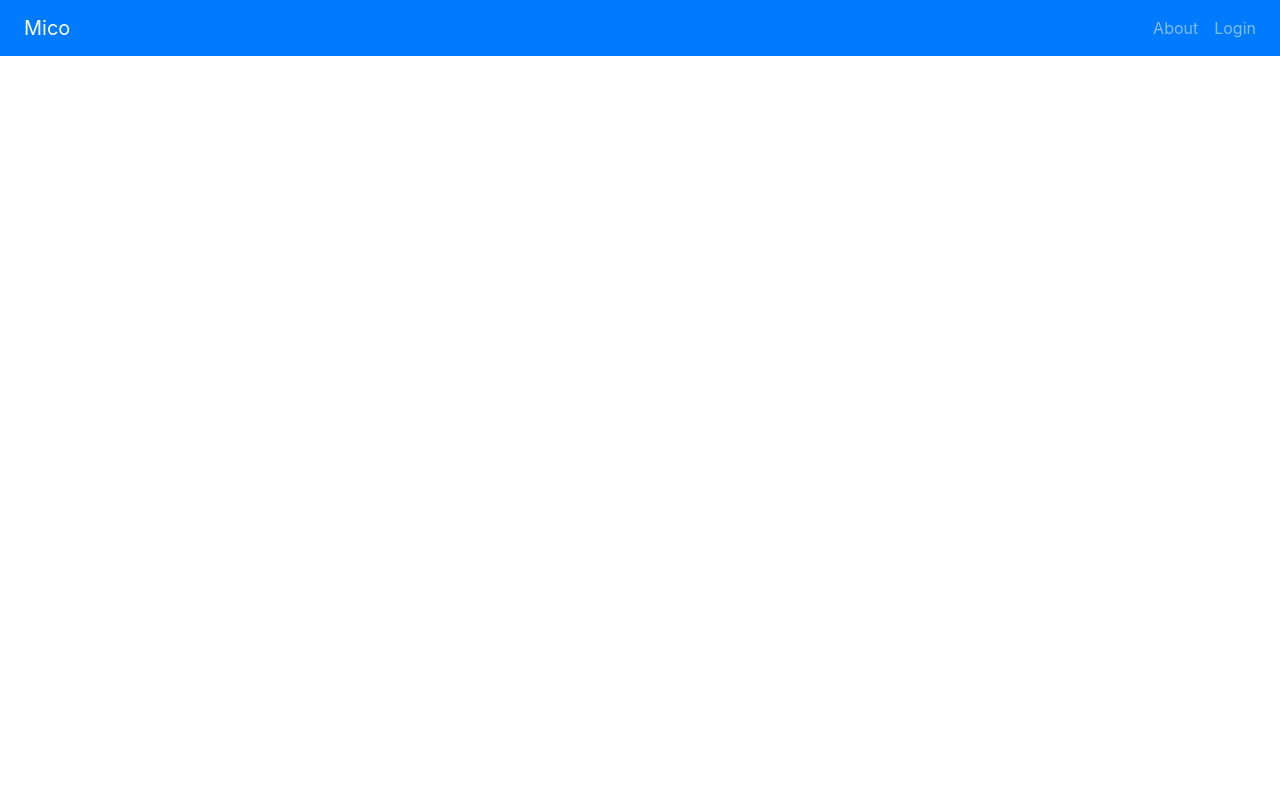
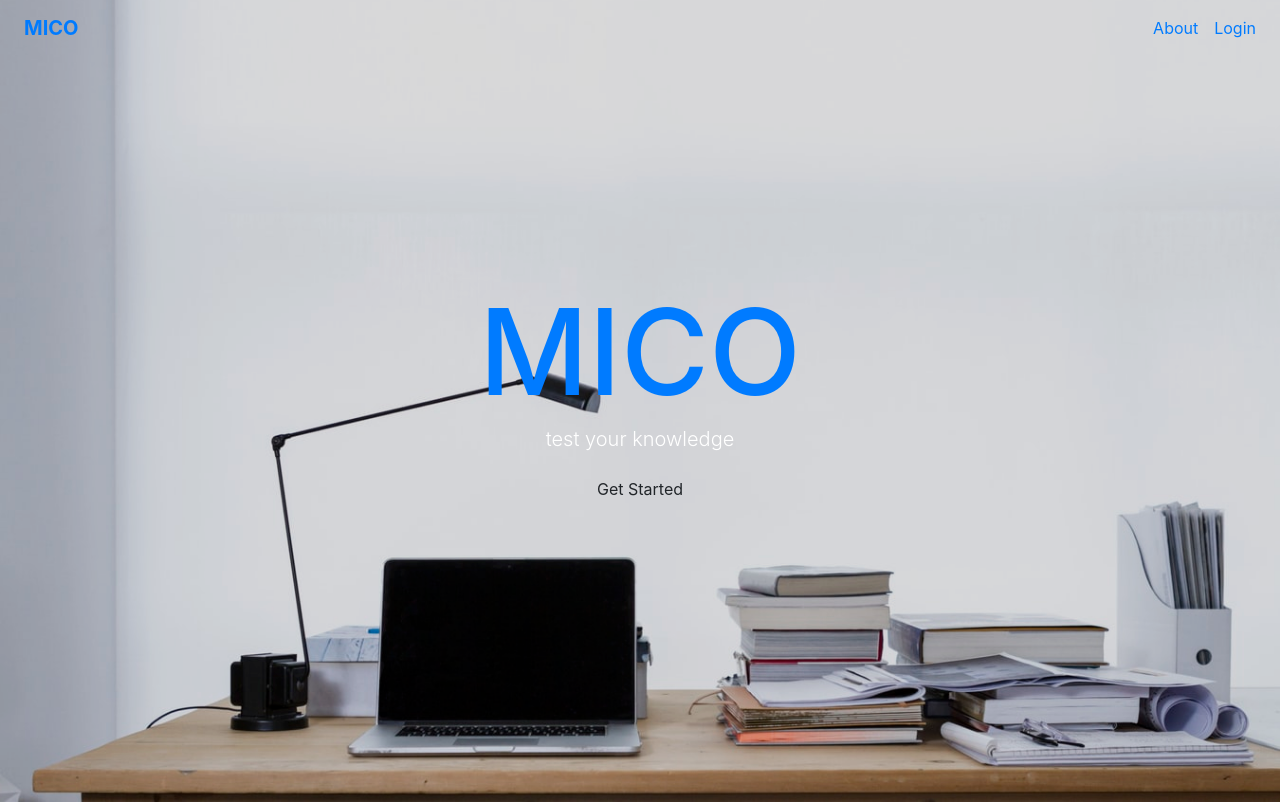
Before and after one commit to hblackmer/mico, a React (Create React App) app: page / in a window 1280 px wide. Built offline with nearby package versions, Linux system fonts and the light colour scheme.

Commit message:
Added Showcase component.

```diff
--- a/src/components/Main/Main.js
+++ b/src/components/Main/Main.js
@@ -1,11 +1,13 @@
 import React, { Component } from 'react';
 import Navigation from '../Navigation/Navigation';
+import Showcase from '../Showcase/Showcase';
 
 class Main extends Component {
     render() {
         return (
             <div className="Main">
                 <Navigation />
+                <Showcase />
             </div>
         );
     }
--- a/src/components/Navigation/Navigation.js
+++ b/src/components/Navigation/Navigation.js
@@ -38,8 +38,8 @@ class Navigation extends Component {
     render() {
         return (
             <div className="App">
-                <Navbar dark sticky="top" color="primary" expand="md">
-                    <NavbarBrand className="ml-2" href="/">Mico</NavbarBrand>
+                <Navbar sticky="top" expand="md">
+                    <NavbarBrand className="ml-2" href="/"><strong>MICO</strong></NavbarBrand>
                     <NavbarToggler onClick={this.toggle} />
                     <Collapse isOpen={this.state.isOpen} navbar>
                         <Nav className="ml-auto" navbar>
--- /dev/null
+++ b/src/components/Showcase/Showcase.css
@@ -0,0 +1,38 @@
+/*
+========================
+    MAIN IMAGE
+========================
+*/
+.showcase {
+    margin-top: -70px;
+    height: 102vh;
+    background: url("../../desktop.jpeg") bottom center / cover no-repeat;
+    position: relative;
+}
+
+#header {
+    z-index: 2;
+}
+
+#overlay {
+    background: rgba(0,0,0,0.15);
+    position: absolute;
+    top: 0;
+    left: 0;
+    width: 100%;
+    height: 100%;
+    z-index: 1;
+}
+
+#header-name {
+    font-size: 7.5em;
+}
+
+@media(max-width: 768px) {
+    .navbar {
+        background: var(--color-dark-grey);
+    }
+    #showcase {
+        min-height: 300px;
+    }
+}
--- /dev/null
+++ b/src/components/Showcase/Showcase.js
@@ -0,0 +1,21 @@
+import React, { Component } from 'react';
+import './Showcase.css';
+
+class Showcase extends Component {
+    render() {
+        return (
+            <div className="Showcase">
+                <section className="showcase d-flex justify-content-center align-items-center">
+                    <div id="overlay"></div>
+                    <div id="header" class="container text-white text-center">
+                        <h1 className="mb-0 text-primary" id="header-name">MICO</h1>
+                        <p className="lead d-none d-md-block white font-mont mico-color-1">test your knowledge</p>
+                        <a className="btn test-button custom-btn" id="testButton" href="#" role="button"><span>Get Started</span></a>
+                    </div>
+                </section>
+            </div>
+        );
+    }
+}
+
+export default Showcase;
```
Also changed, not shown: src/desktop.jpeg (renamed from public/assets/desktop.jpeg).
